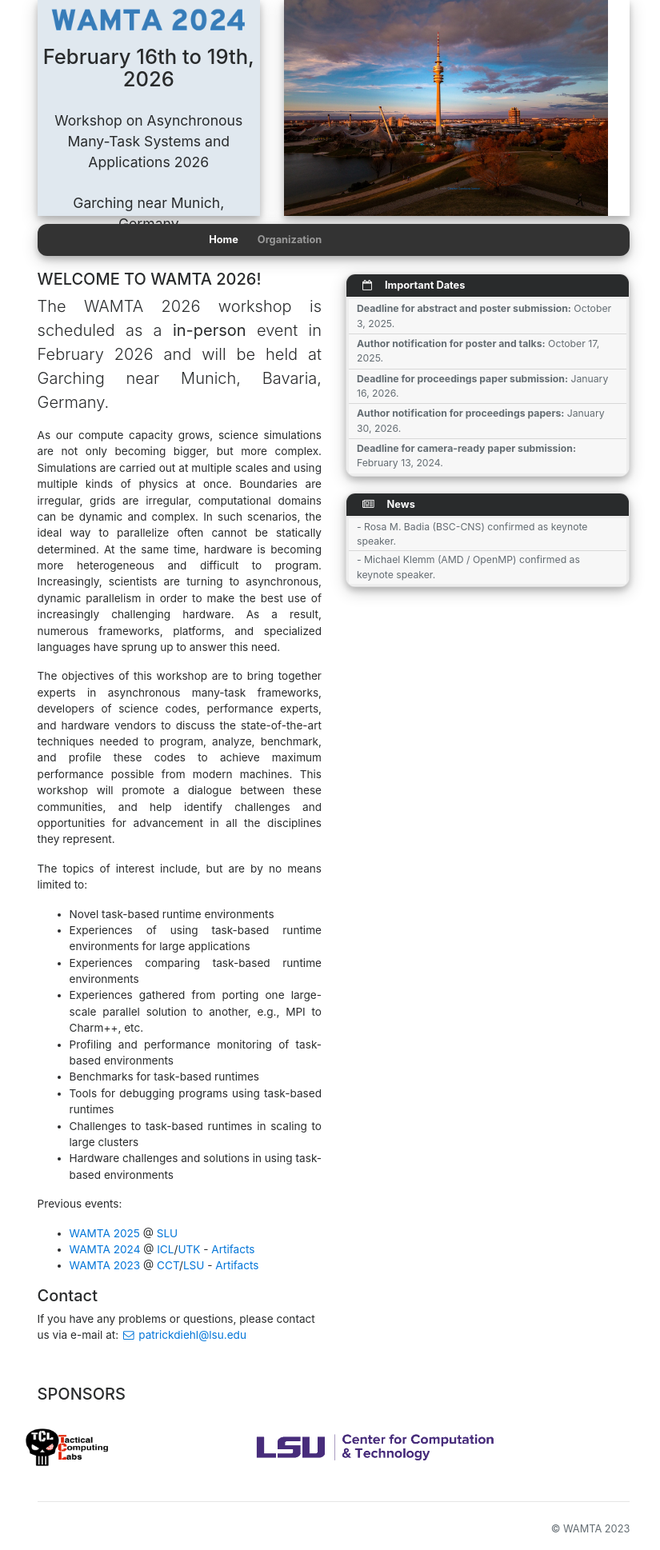
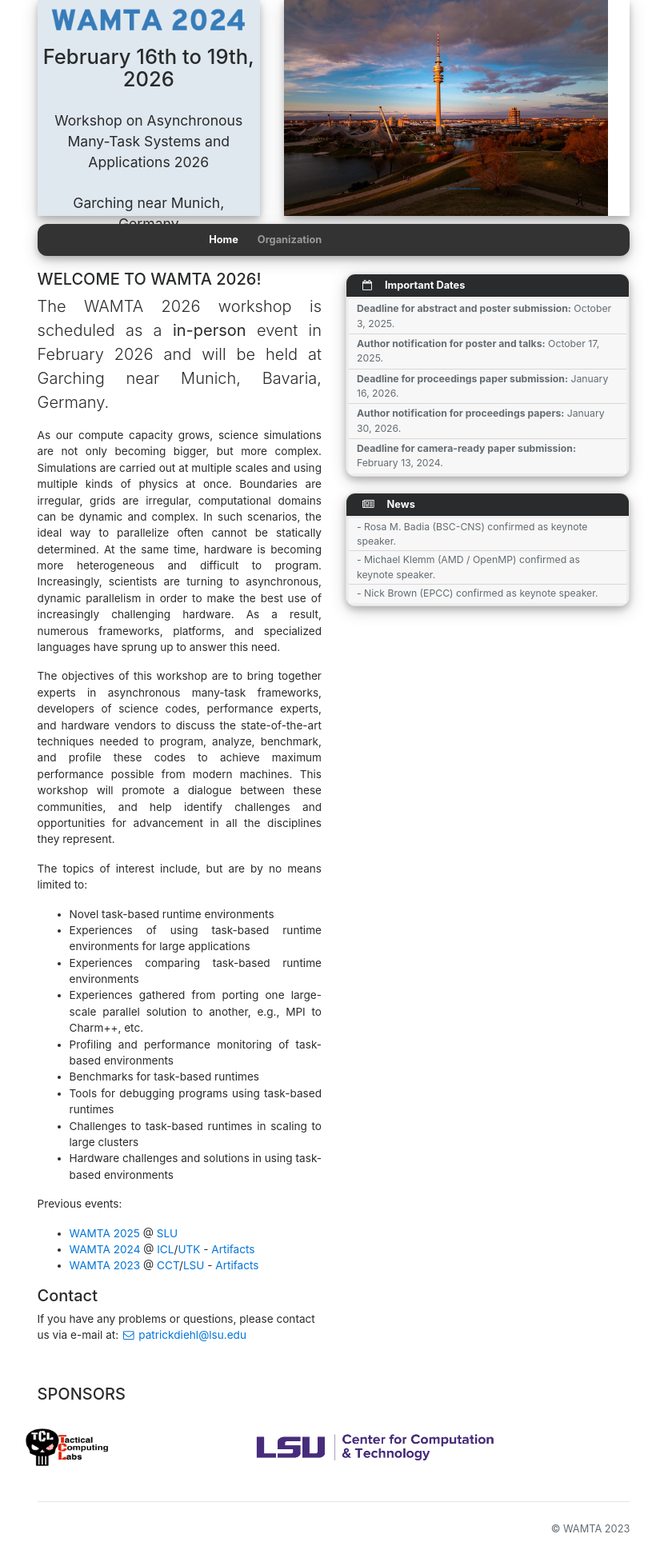
Before and after one commit to wamta26/WAMTA26.github.io, a Jekyll site: the page built from index.md, in a window 1280 px wide. Shown: the whole page at 80% size, without its empty margins (223-1048 px from the left). Built offline with Jekyll 4.4.1, drawn with Linux system fonts in a browser that asks for light colours; nearby versions of some CDN libraries.

Commit message:
keynote speaker EPCC confirmed

```diff
--- a/_data/conference.yml
+++ b/_data/conference.yml
@@ -68,6 +68,8 @@ news:
     text: Rosa M. Badia (BSC-CNS) confirmed as keynote speaker.
   - date:
     text: Michael Klemm (AMD / OpenMP) confirmed as keynote speaker.
+  - date:
+    text: Nick Brown (EPCC) confirmed as keynote speaker.
 sponsors:
   - name: TCL
     logo_path: ./assets/images/sponsors/tcl.png
```
